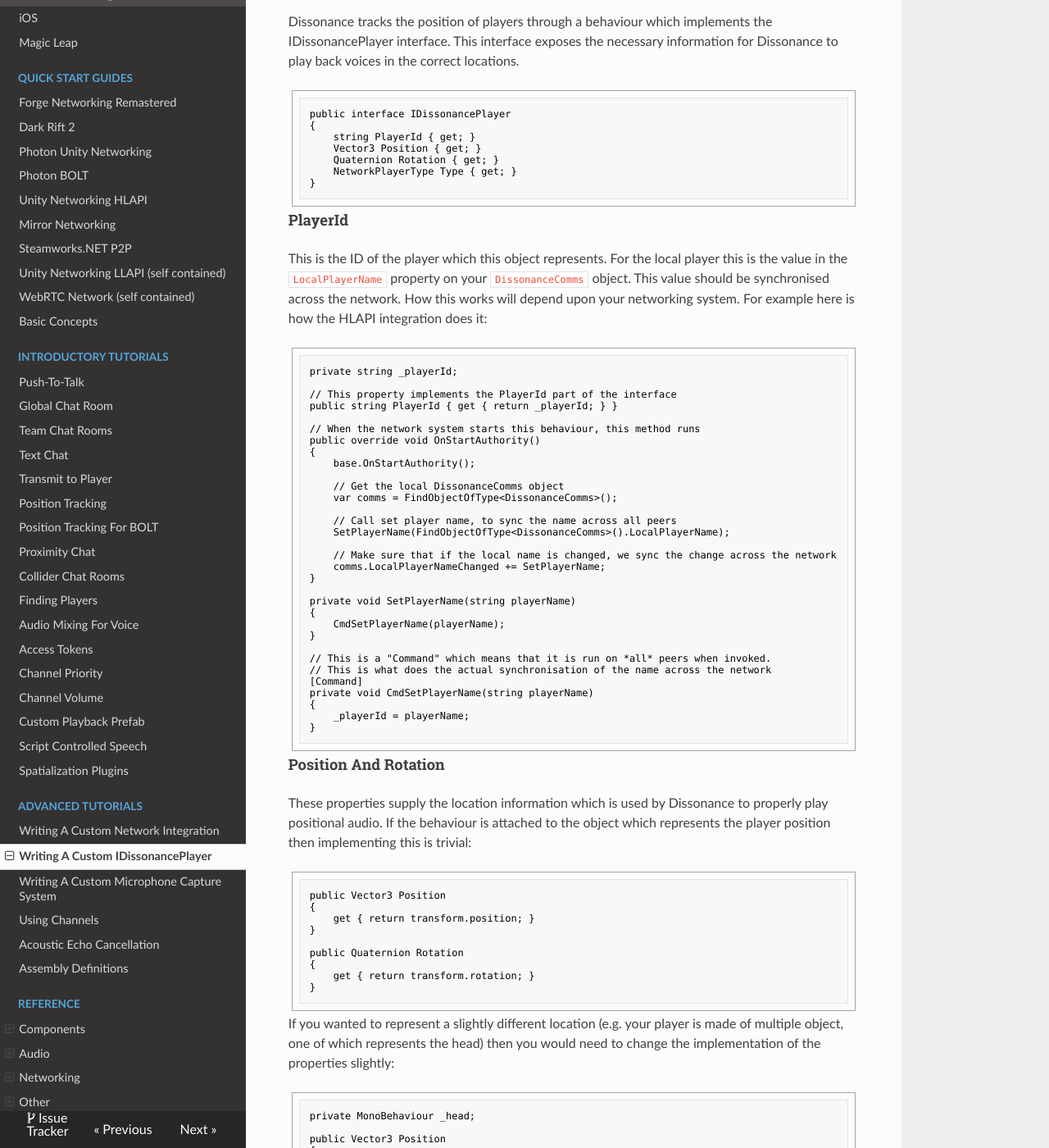
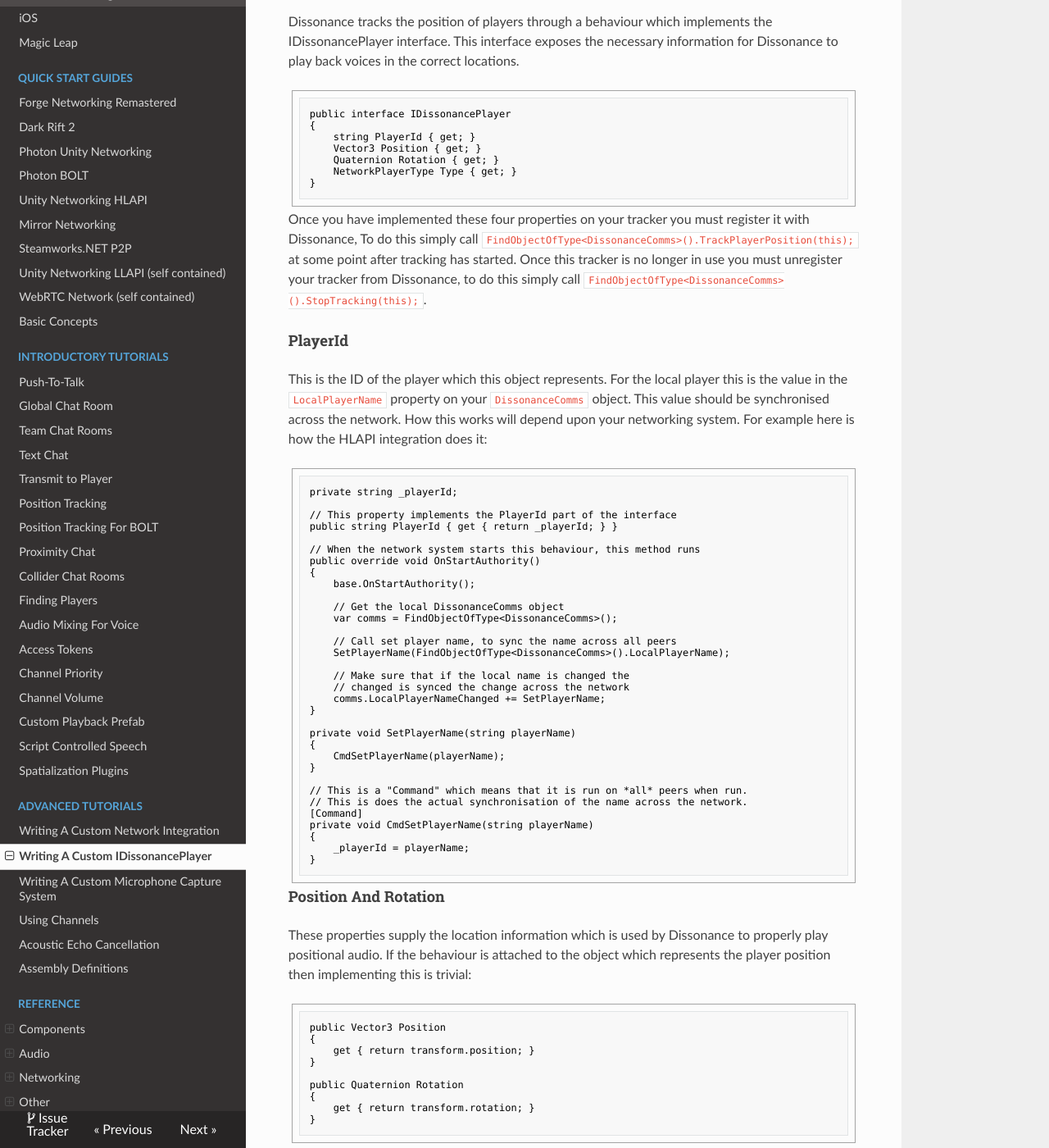
Before and after one commit to Placeholder-Software/Dissonance, an MkDocs documentation site: the page built from docs/Tutorials/Custom-Position-Tracking.md, in a window 1280 px wide and 1400 px high, scrolled down 292 px. Shown: the whole window at 82% size. Built offline with MkDocs 1.6.1, drawn with Linux system fonts in a browser that asks for light colours; old or Windows-style settings are respelled for this version of MkDocs; some of the changed text lies outside the part shown.

Commit message:
Made docs regarding custom player tracking a little clearer regarding (un)registering trackers

````diff
--- a/docs/Tutorials/Custom-Position-Tracking.md
+++ b/docs/Tutorials/Custom-Position-Tracking.md
@@ -15,6 +15,8 @@
     NetworkPlayerType Type { get; }
 }
 ```
+
+Once you have implemented these four properties on your tracker you must register it with Dissonance, To do this simply call `FindObjectOfType<DissonanceComms>().TrackPlayerPosition(this);` at some point after tracking has started. Once this tracker is no longer in use you must unregister your tracker from Dissonance, to do this simply call `FindObjectOfType<DissonanceComms>().StopTracking(this);`.
 
 #### PlayerId
 
@@ -37,7 +39,8 @@
     // Call set player name, to sync the name across all peers
     SetPlayerName(FindObjectOfType<DissonanceComms>().LocalPlayerName);
 
-    // Make sure that if the local name is changed, we sync the change across the network
+    // Make sure that if the local name is changed the
+    // changed is synced the change across the network
     comms.LocalPlayerNameChanged += SetPlayerName;
 }
 
@@ -46,8 +49,8 @@
     CmdSetPlayerName(playerName);
 }
 
-// This is a "Command" which means that it is run on *all* peers when invoked.
-// This is what does the actual synchronisation of the name across the network
+// This is a "Command" which means that it is run on *all* peers when run.
+// This is does the actual synchronisation of the name across the network.
 [Command]
 private void CmdSetPlayerName(string playerName)
 {
@@ -71,7 +74,7 @@
 }
 ```
 
-If you wanted to represent a slightly different location (e.g. your player is made of multiple object, one of which represents the head) then you would need to change the implementation of the properties slightly:
+If you wanted to represent a slightly different location (e.g. your player is made of multiple objects, one of which represents the head) then you would need to change the implementation of the properties slightly:
 
 ```csharp
 private MonoBehaviour _head;
````
Also changed, not shown: other parts of docs/Tutorials/Custom-Position-Tracking.md (+1 -1 lines).
